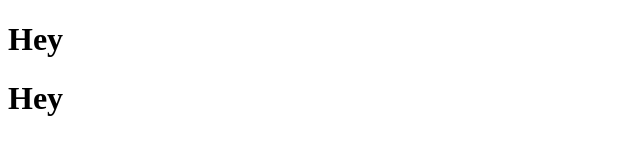
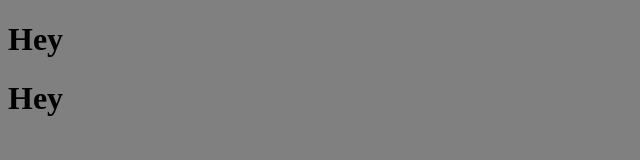
Before and after one commit to orionsd/01, a plain HTML site: page index.html in a window 1280 px wide. Shown: the whole page, without its empty margins (0-640 px from the left). Drawn offline with Linux system fonts and the light colour scheme.

Commit message:
css was added

```diff
--- /dev/null
+++ b/css/style.css
@@ -0,0 +1,3 @@
+body {
+    background: gray;
+}
--- a/index.html
+++ b/index.html
@@ -3,6 +3,7 @@
 <head lang="en">
     <meta charset="UTF-8">
     <title></title>
+    <link rel="stylesheet" href="css/style.css"/>
 </head>
 <body>
 
```
